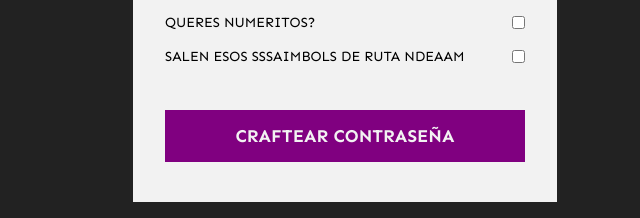
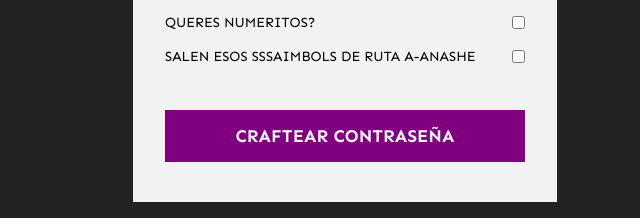
Before and after one commit to innerlize/Password-Generator, a plain HTML site: page index.html in a window 1280 px wide. Shown: the part 473-691 px from the top of the page, 295-935 px from the left. Drawn offline with Linux system fonts and the light colour scheme.

Commit message:
Add files via upload

```diff
--- a/index.html
+++ b/index.html
@@ -38,7 +38,7 @@
 				<input type="checkbox" id="password_number">
 			</div>
 			<div class="password_generator_logic_container">
-				<label>Salen esos sssaimbols de ruta ndeaam</label>
+				<label>Salen esos sssaimbols de ruta a-anashe</label>
 				<input type="checkbox" id="password_symbol">
 			</div>
 		</div>
```
